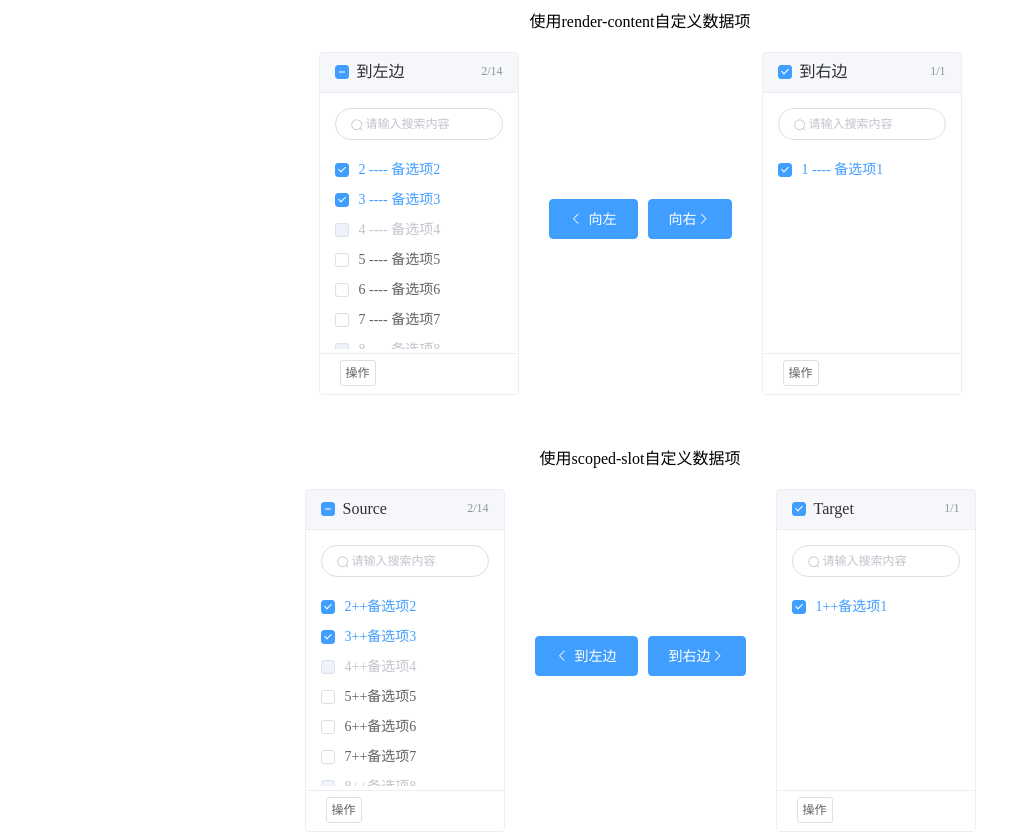
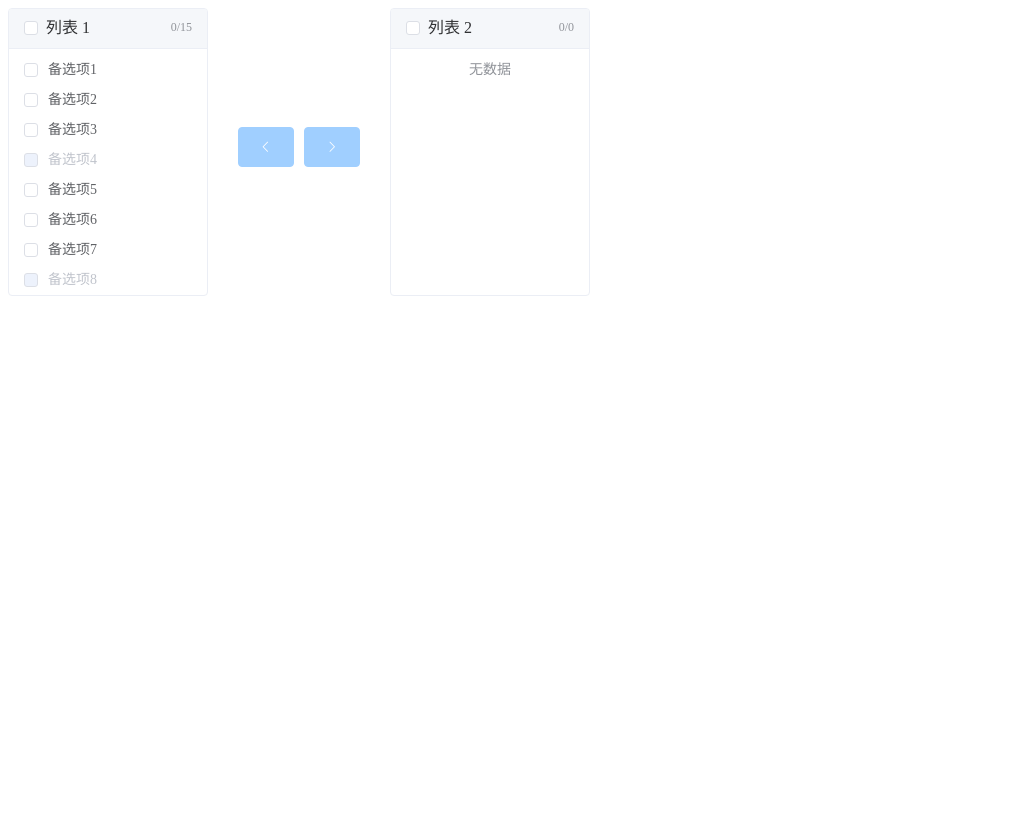
Before and after one commit to kingyeahwei/element_learning, a Vue app: page / in a window 1280 px wide. Shown: the whole page, without its empty margins (0-1031 px from the left). After the commit the page ends 800 px from the top, so only its background shows below. Built offline with nearby package versions, Linux system fonts and the light colour scheme.

Commit message:
transfer 数据项属性别名

```diff
--- a/src/App.vue
+++ b/src/App.vue
@@ -1,41 +1,10 @@
 <template>
   <div id="app">
-    <p style="text-align: center; margin: 0 0 20px;">使用render-content自定义数据项</p>
-    <div style="text-align: center;">
-      <el-transfer
-        style="text-align: left; display: inline-block;"
-        v-model="value"
-        filterable
-        :left-default-checked="[2, 3]"
-        :right-default-checked="[1]"
-        :render-content="renderFunc"
-        :titles="['到左边', '到右边']"
-        :button-texts="['向左', '向右']"
-        :format="{ noChecked: '${total}', hasChecked: '${checked}/${total}' }"
-        @change="handleChange"
-        :data="data">
-        <el-button class="transfer-footer" slot="left-footer" size="small">操作</el-button>
-        <el-button class="transfer-footer" slot="right-footer" size="small">操作</el-button>
-      ></el-transfer>
-    </div>
-    <p style="text-align: center; margin: 50px 0 20px;">使用scoped-slot自定义数据项</p>
-    <div style="text-align: center;">
-      <el-transfer
-        style="text-align: left; display: inline-block;"
-        v-model="value4"
-        filterable
-        :left-default-checked="[2, 3]"
-        :right-default-checked="[1]"
-        :titles="['Source', 'Target']"
-        :button-texts="['到左边', '到右边']"
-        :format="{ noChecked: '${total}', hasChecked: '${checked}/${total}' }"
-        @change="handleChange"
-        :data="data">
-        <span slot-scope="{option}">{{option.key}}++{{option.label}}</span>
-        <el-button class="transfer-footer" slot="left-footer" size="small">操作</el-button>
-        <el-button class="transfer-footer" slot="right-footer" size="small">操作</el-button>
-      </el-transfer>
-    </div>
+    <el-transfer
+      v-model="value"
+      :props="{key: 'value', label: 'desc'}"
+      :data="data"
+    ></el-transfer>
   </div>
 </template>
 
@@ -44,39 +13,26 @@
   export default {
     name: "app",
     data() {
-      const generateData = (_) => {
+      const generateData = () => {
         const data = [];
         for (let i = 1; i <= 15; i++) {
           data.push({
-            key: i,
-            label: `备选项${i}`,
-            disabled: i % 4 == 0
+            value: i,
+            desc: `备选项${i}`,
+            disabled: i % 4 === 0
           })
         }
         return data;
       }
       return {
         data: generateData(),
-        value: [1],
-        value4: [1],
-        renderFunc(h, option) {
-          console.log(h)
-          console.log(option)
-          return <span>{option.key} ---- {option.label}</span>;
-        }
+        value: []
       }
     },
     methods: {
-      handleChange(value, direction, movedkeys) {
-        console.log(value, direction, movedkeys)
-      }
     }
   };
 </script>
 
 <style lang="less">
-  .transfer-footer {
-    margin-left: 20px;
-    padding: 6px 5px;
-  }
 </style>
```
